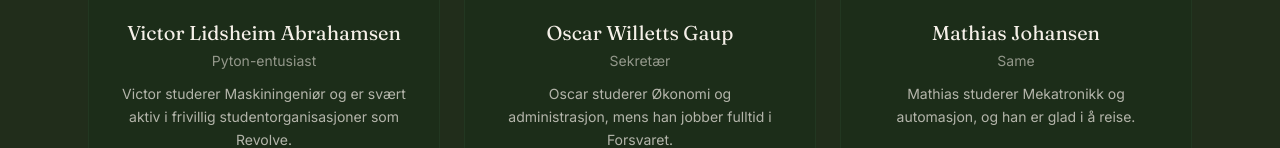
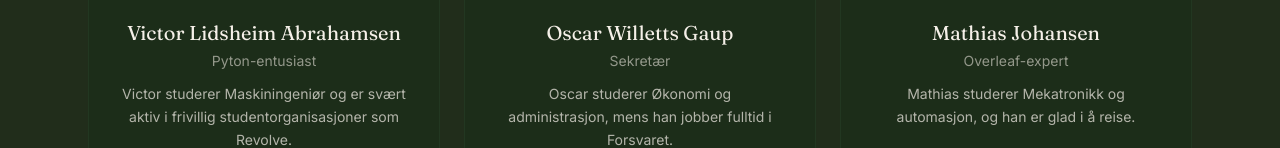
Before and after one commit to kennethsolvoll/EiT_Pyton, a Vue app: page / in a window 1280 px wide. Shown: the part 6065-6213 px from the top of the page. Built offline with nearby package versions, Linux system fonts and the light colour scheme.

Commit message:
Oppdaterer Mathias sin rolle

```diff
--- a/src/data/team.ts
+++ b/src/data/team.ts
@@ -37,7 +37,7 @@ export const team: TeamMember[] = [
   },
   {
     name: 'Mathias Johansen',
-    role: 'Same',
+    role: 'Overleaf-expert',
     avatar: assetUrl('images/team/mathias.png'),
     description: 'Mathias studerer Mekatronikk og automasjon, og han er glad i å reise.',
   },
```
